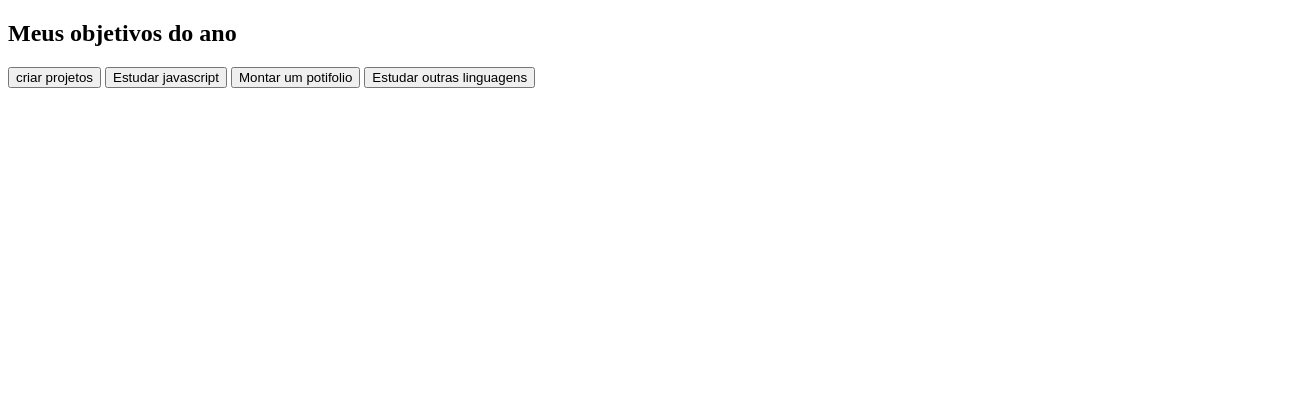
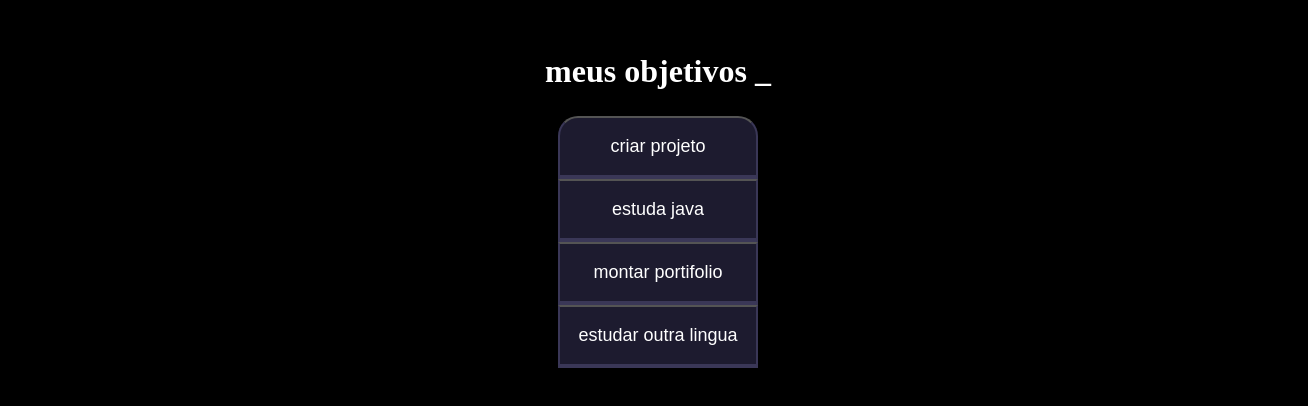
Before and after one commit to mariagabriela123gabi/3J----2024, a plain HTML site: page index.html in a window 1280 px wide. Shown: the whole page, 1308 px wide, since content can reach past the window. Drawn offline with Linux system fonts and the light colour scheme.

Commit message:
02 DE MAIO

```diff
--- a/index.html
+++ b/index.html
@@ -1,23 +1,21 @@
 <!DOCTYPE html>
-<html lang="en">
+<html lang="pt-br">
 <head>
     <meta charset="UTF-8">
-    <meta http-equiv="X-UA-compartible" content="IE=edge">
+    <meta http-equiv="X-UA-Compatible" content="IE=edge">
     <meta name="viewport" content="width=device-width, initial-scale=1.0">
     <title>Meus objetivos do ano</title>
-    <link rel="stylesheet" href="style.css"
+    <link rel="stylesheet" href="styles.css">
 </head>
 <body>
     <section class="conteudo-principal">
-        <h2 class="titulo-principal">Meus objetivos do ano</h2>
-
-        <div class="botoes">
-            <button class="botoes">criar projetos</button>
-            <button class="botoes">Estudar javascript</button>
-            <button class="botoes">Montar um potifolio</button>
-            <button class="botoes">Estudar outras linguagens </button>
-        </div>
-
-    </section>
+    <h2 class="titulo-principal">meus objetivos <span>_</span></h2>
+    <div class="botoes">
+    <button class="botao">criar projeto</button>
+    <button class="botao">estuda java</button>
+    <button class="botao">montar portifolio</button>
+    <button class="botao">estudar outra lingua</button>
+   </div>
+</section>
 </body>
 </html>
--- /dev/null
+++ b/styles.css
@@ -0,0 +1,49 @@
+:root{
+--cor-de-fundo: black;
+--verde: #5fff57;
+--branco: #FFFFFF;
+--botao-ativo: #3A3757;
+--botao-inativo: rgba(58,55,94,0.5);
+--texo-fundo: rgba(58,55,94,0,3);
+}
+
+*{
+background-color: var(--cor-de-fundo);
+color:var(--branco);
+}
+
+.conteudo-principal{
+    display: flex;
+    flex-direction: column;
+    justify-content: center;
+    align-items: center;
+    width: 100%;
+    font-size: 18px;
+    padding: 1em;
+}
+
+.titulo-principal{
+    text-align: center;
+    width: 100%;
+    font-size: 32px;
+}
+.botoes{
+    display:block;
+}
+.botao{
+    background-color: var(--botao-inativo);
+    color: white;
+    display: flex;
+    justify-content: center;
+    align-items: center;
+    width: 100%;
+    font-size: 18px;
+    padding: 1em;
+    border-bottom: 4px solid var(--botao-ativo);
+    border-left: 2px solid var(--botao-ativo);
+    border-right: 2px solid var(--botao-ativo);
+}
+
+.botao:first-child{
+    border-radius: 20px 20px 0 0;
+}
```
Also changed, not shown: main.js (added), 1 other file.
